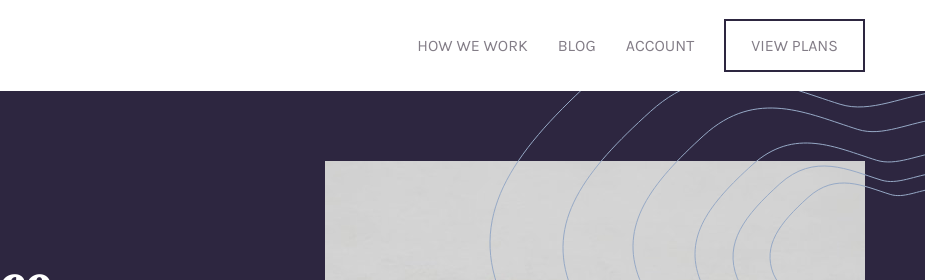
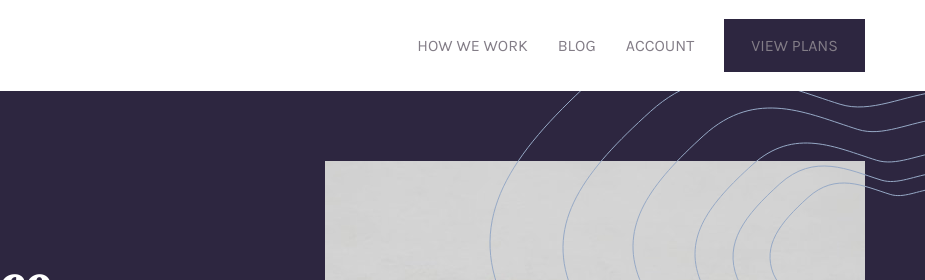
Before and after one commit to scarx2001/insur-landing, a plain HTML site: page insur-landing/index.html in a window 1280 px wide. In both pictures the pointer is over the link 1149 px from the left and 45 px from the top of the page. Shown: the top 280 px of the page, 355-1280 px from the left. Drawn offline with Linux system fonts and the light colour scheme.

Commit message:
btn-hover

```diff
--- a/insur-landing/style.css
+++ b/insur-landing/style.css
@@ -69,6 +69,9 @@ p {
   padding: 15px 25px;
   background-color: transparent;
   text-transform: uppercase;
+}
+.btn:hover {
+  background-color: var(--dark-violet);
 }
 .btn-gros {
   background-color: var(--dark-violet);
```
